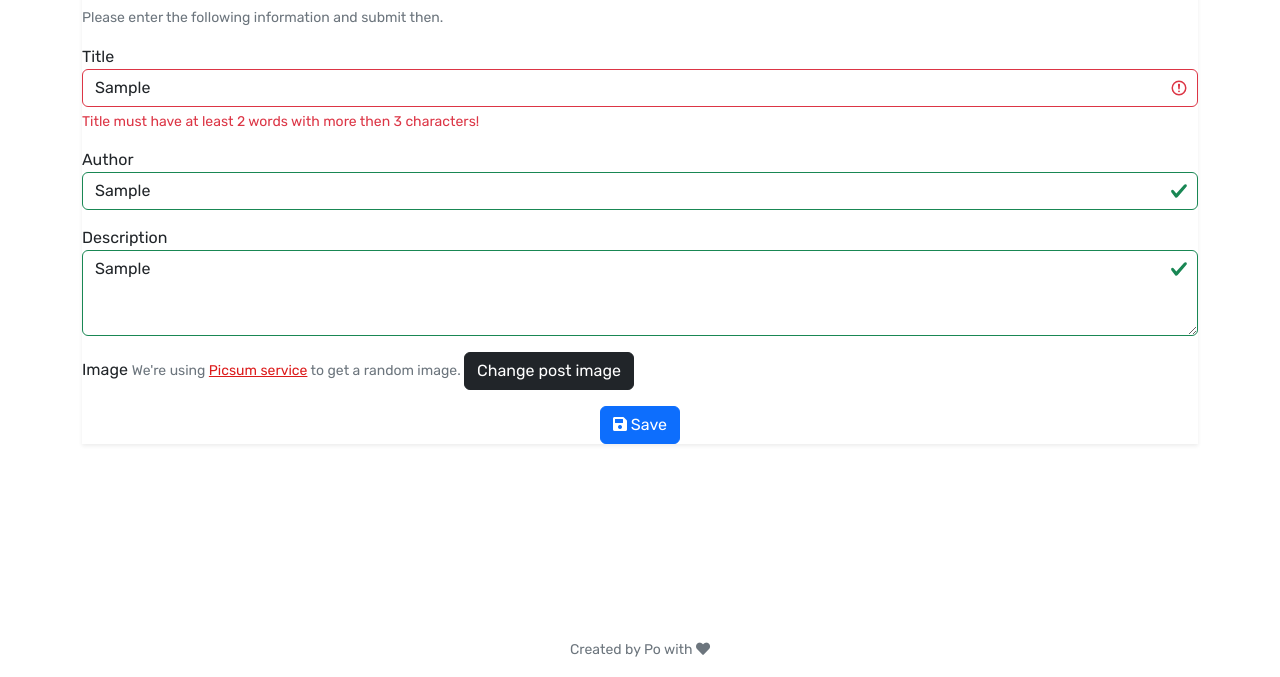
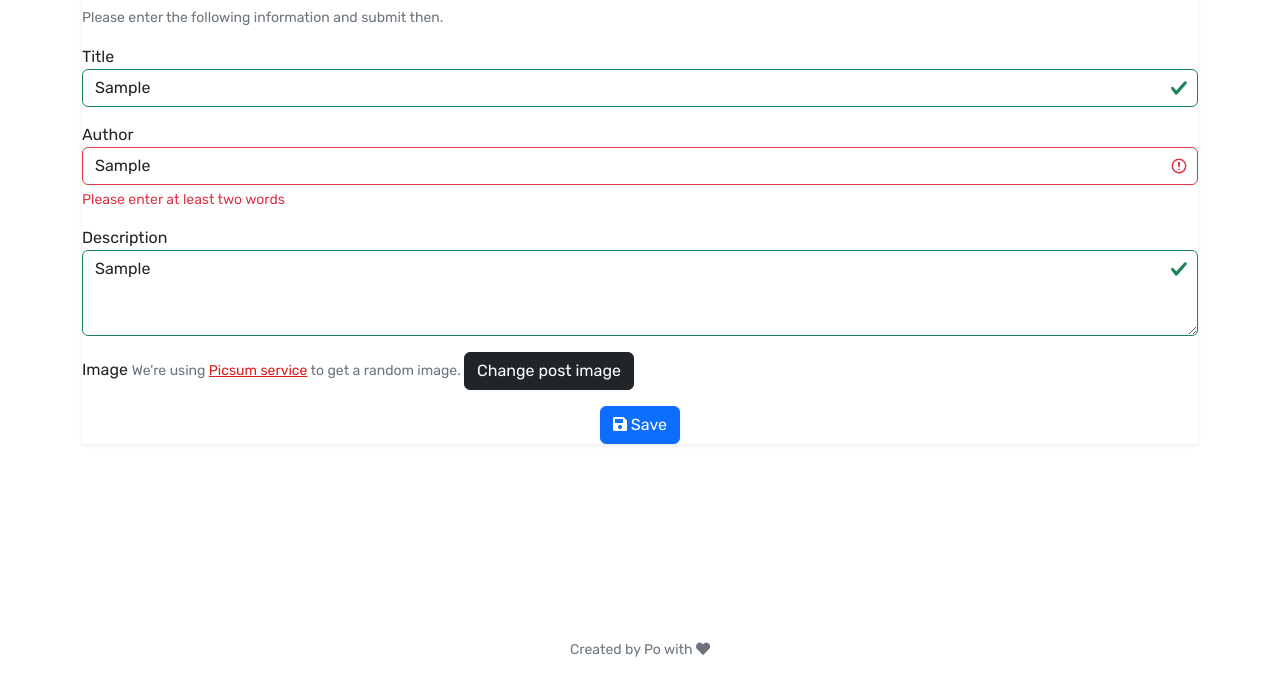
Before and after one commit to hohoangsang/js-post, a website built with Vite: page add-edit-post.html in a window 1280 px wide. Both pictures are taken after typing "Sample", "Sample", "Sample" into the empty fields and a click on the button "Save". Shown: the part 123-800 px from the top of the page. Built offline with nearby package versions, Linux system fonts and the light colour scheme.

Commit message:
handle submit form

```diff
--- a/js/utils/postForm.js
+++ b/js/utils/postForm.js
@@ -1,4 +1,5 @@
 import { setBackgroundImg, setFieldValue, setTextContent } from './common'
+import * as yup from 'yup'
 
 export function initPostForm({ formId, defaultValues, onSubmit }) {
   const form = document.getElementById(formId)
@@ -8,18 +9,18 @@ export function initPostForm({ formId, defaultValues, onSubmit }) {
 
   setFormValues(form, defaultValues)
 
-  form.addEventListener('submit', (event) => {
+  form.addEventListener('submit', async (event) => {
     event.preventDefault()
 
     //get form values
     const formValues = getFormValues(form)
 
-    console.log(formValues)
+    //validate form values
+    const isValid = await validatePostForm(form, formValues)
+    if (!isValid) return
 
-    //validate form values
-    if (!validatePostForm(form, formValues)) return
-    //if valid call onSubmit function
-    //if not valid --> re-typing form
+    //check Is onSubmit function passed into initPostForm function
+    onSubmit?.(formValues)
   })
 }
 
@@ -51,19 +52,51 @@ function getFormValues(form) {
   return formValues
 }
 
-function validatePostForm(form, formValues) {
-  //create errors
-  const errors = {
-    title: getTitleError(form),
-    // author: getAuthorError(form),
-    //...
+function getPostSchema() {
+  return yup.object().shape({
+    title: yup.string().required('Please enter title!'),
+    author: yup
+      .string()
+      .required('Please enter author!')
+      .test(
+        'at-least-two-words',
+        'Please enter at least two words',
+        (value) => value.split(' ').filter((word) => word.length >= 3).length >= 2
+      ),
+    description: yup.string(),
+  })
+}
+
+function setFieldError(form, name, error) {
+  const element = form.querySelector(`[name="${name}"]`)
+  if (element) {
+    element.setCustomValidity(error)
+    setTextContent(element.parentElement, '.invalid-feedback', error)
   }
+}
 
-  //set errors
-  for (const key in errors) {
-    const element = form.querySelector(`[name="${key}"]`)
-    element.setCustomValidity(errors[key])
-    setTextContent(element.parentElement, '.invalid-feedback', errors[key])
+async function validatePostForm(form, formValues) {
+  try {
+    //reset validate message
+    ['title', 'author'].forEach(name => setFieldError(form, name, ''))
+
+    //validate form values
+    const postSchema = getPostSchema()
+    await postSchema.validate(formValues, { abortEarly: false })
+  } catch (error) {
+    if (error.name === 'ValidationError' && Array.isArray(error.errors)) {
+      const validationFlag = {}
+
+      for (const validationError of error.inner) {
+        const name = validationError.path
+        const message = validationError.message
+
+        if (validationFlag[name]) continue;
+
+        setFieldError(form, name, message)
+        validationFlag[name] = true
+      }
+    }
   }
 
   //change class was-validated to form element
@@ -71,19 +104,3 @@ function validatePostForm(form, formValues) {
   if (!isValid) form.classList.add('was-validated')
   return isValid
 }
-
-function getTitleError(form) {
-  const title = form.querySelector('[name="title"]')
-
-  //check required
-  const isMissing = title.validity.valueMissing
-  if (isMissing) return 'Please enter title!'
-
-  //check at least two words with more than 3 characters
-  const isMatchLenght = Boolean(
-    title.value.split(' ').filter((word) => word.length >= 3).length >= 2
-  )
-  if (!isMatchLenght) return 'Title must have at least 2 words with more then 3 characters!'
-
-  return ''
-}
--- a/js/views/addEditPost.js
+++ b/js/views/addEditPost.js
@@ -1,6 +1,5 @@
 import postApi from '../services/postApi'
 import { initPostForm } from '../utils'
-
 ;(async function () {
   try {
     const postDetailTitle = document.getElementById('postDetailTitle')
@@ -20,8 +19,18 @@ import { initPostForm } from '../utils'
           title: '',
         }
 
-    const handleSubmitForm = (data) => {
-      console.log(data)
+    const handleSubmitForm = async (formValues) => {
+      console.log('Data submit in parent', formValues)
+      try {
+        const postResult = postId
+          ? await postApi.update({...formValues, id: postId})
+          : await postApi.post(formValues)
+
+        //redirect to detail post
+        window.location.assign(`/post-detail.html?id=${postResult.id}`);
+      } catch (error) {
+        console.log('Failed to add/edit post: ', error)
+      }
     }
 
     initPostForm({
--- a/package.json
+++ b/package.json
@@ -13,6 +13,7 @@
   "dependencies": {
     "axios": "^0.27.2",
     "dayjs": "^1.11.5",
-    "lodash.debounce": "^4.0.8"
+    "lodash.debounce": "^4.0.8",
+    "yup": "^0.32.11"
   }
 }
```
Also changed, not shown: index.html (+69 -23 lines), styles/home.css (+3 -4 lines), 1 other file.
